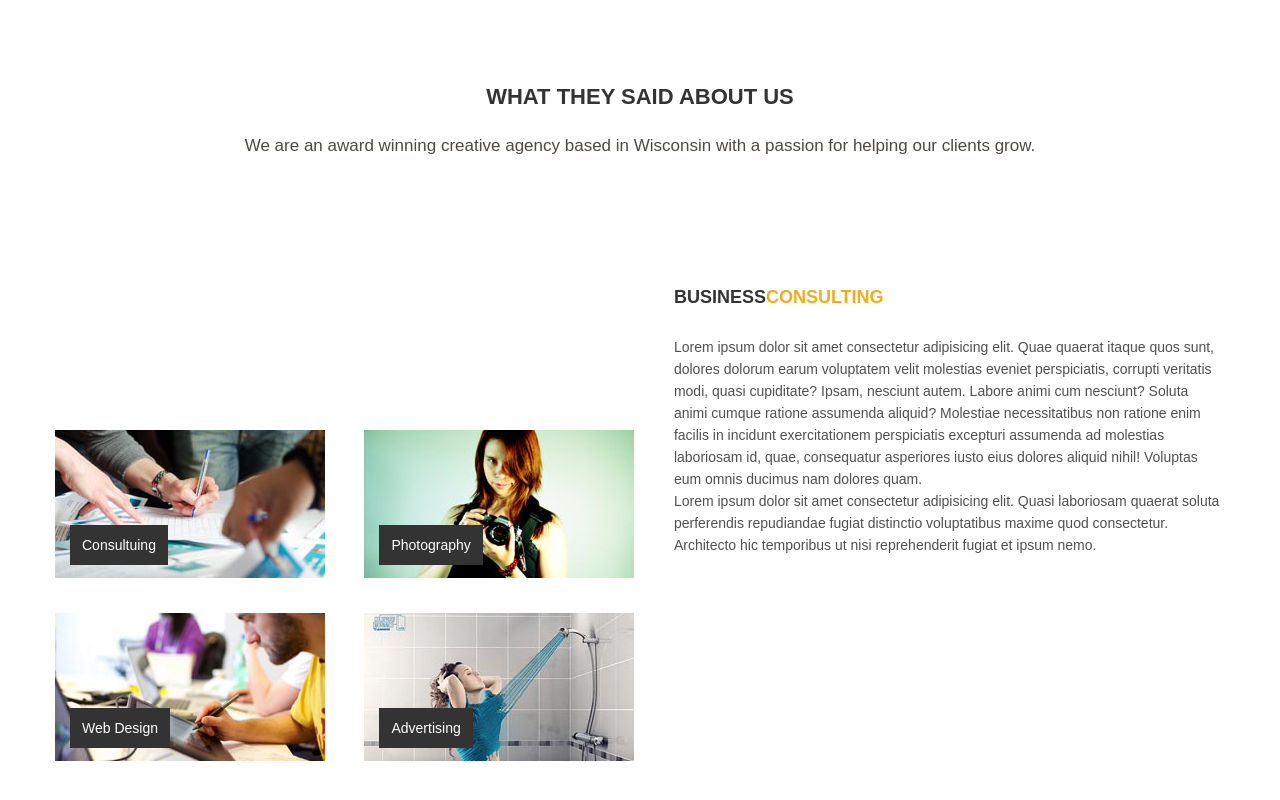
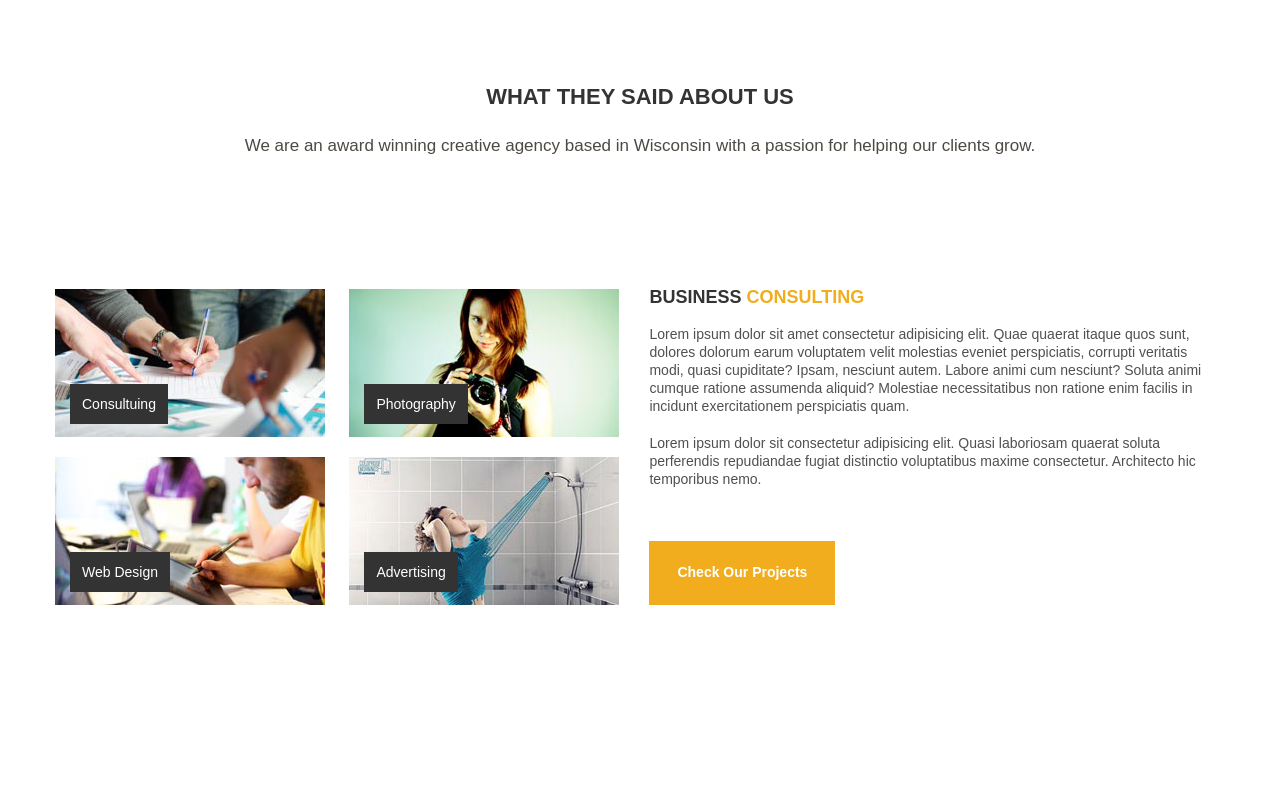
Before and after one commit to Uriel-fon-erlih/sertiz, a plain HTML site: page index.html in a window 1280 px wide. Shown: the part 1616-2416 px from the top of the page. After the commit the page ends 2337 px from the top, so only its background shows below. Drawn offline with Linux system fonts and the light colour scheme.

Commit message:
redid the photo block, text block in hnml and css file

```diff
--- a/css/style.css
+++ b/css/style.css
@@ -129,34 +129,36 @@ section {
   color: #4d4943;
 }
 
-.photo-block1 {
-  margin-right: 35px;
-  margin-bottom: 35px;
+.photo-block {
+  display: inline-block;
+  width: 590px;
+}
+.photo-block-text {
+  display: inline-block;
+  width: 560px;
+}
+
+.photo-block-set {
+  margin-right: 20px;
+  margin-bottom: 20px;
   width: 270px;
   height: 148px;
   display: inline-block;
+}
+
+.photo-block1 {
   background-image: url("../img/photo1.png");
 }
+
 .photo-block2 {
-  margin-right: 35px;
-  margin-bottom: 35px;
-  width: 270px;
-  height: 148px;
-  display: inline-block;
   background-image: url("../img/photo2.png");
 }
+
 .photo-block3 {
-  margin-right: 35px;
-  width: 270px;
-  height: 148px;
-  display: inline-block;
   background-image: url("../img/photo3.png");
 }
+
 .photo-block4 {
-  margin-right: 35px;
-  width: 270px;
-  height: 148px;
-  display: inline-block;
   background-image: url("../img/photo4.png");
 }
 
@@ -177,13 +179,9 @@ section {
   background-color: rgba(0, 0, 0, 0.4);
 }
 
-.photo-block-text {
-  display: inline-block;
-}
 .photo-block-title {
   font-size: 18px;
   line-height: 18px;
-  margin-bottom: 30px;
   text-transform: uppercase;
   color: #333;
 }
@@ -191,8 +189,24 @@ section {
   color: #f1ad1d;
 }
 .photo-block-p {
+  display: inline-block;
+  margin-top: 19px;
   font-size: 14px;
-  line-height: 22px;
-  width: 550px;
+  line-height: 18px;
   color: #505050;
 }
+
+.yellow-click {
+  padding: 22px 27px 24px;
+  background: #f1ad1d;
+  font-weight: bold;
+  font-size: 14px;
+  line-height: 12;
+  color: #fff;
+  border: 1px solid #f1ad1d;
+}
+
+.yellow-click:hover {
+  color: #f1ad1d;
+  background: #fff;
+}
--- a/index.html
+++ b/index.html
@@ -45,26 +45,39 @@
       </p>
     </section>
     <section class="container">
-      <div class="photo-block1">
+      <div class="photo-block">
+        <div class="photo-block1 photo-block-set">
           <span class="photo-click">Consultuing</span>
         </div>
-      <div class="photo-block2">
+        <div class="photo-block2 photo-block-set">
           <span class="photo-click">Photography</span>
         </div>
-<div class="photo-block-text">
-        <h2 class="photo-block-title">Business<span class="yellow-title">Consulting</span></h2>
-        <p class="photo-block-p">Lorem ipsum dolor sit amet consectetur adipisicing elit. Quae quaerat itaque quos sunt, dolores dolorum earum voluptatem velit molestias eveniet perspiciatis, corrupti veritatis modi, quasi cupiditate? Ipsam, nesciunt autem. Labore animi cum nesciunt? Soluta animi cumque ratione assumenda aliquid? Molestiae necessitatibus non ratione enim facilis in incidunt exercitationem perspiciatis excepturi assumenda ad molestias laboriosam id, quae, consequatur asperiores iusto eius dolores aliquid nihil! Voluptas eum omnis ducimus nam dolores quam.</p>
-        <p class="photo-block-p">Lorem ipsum dolor sit amet consectetur adipisicing elit. Quasi laboriosam quaerat soluta perferendis repudiandae fugiat distinctio voluptatibus maxime quod consectetur. Architecto hic temporibus ut nisi reprehenderit fugiat et ipsum nemo.</p>
-      </div>
-
-      <div class="photo-block3">
+        <div class="photo-block3 photo-block-set">
           <span class="photo-click">Web Design</span>
         </div>
-      <div class="photo-block4">
+        <div class="photo-block4 photo-block-set">
           <span class="photo-click">Advertising</span>
         </div>
+      </div>
+      <div class="photo-block-text">
+        <h2 class="photo-block-title">
+          Business <span class="yellow-title">Consulting</span>
+        </h2>
+        <p class="photo-block-p">
+          Lorem ipsum dolor sit amet consectetur adipisicing elit. Quae quaerat
+          itaque quos sunt, dolores dolorum earum voluptatem velit molestias
+          eveniet perspiciatis, corrupti veritatis modi, quasi cupiditate?
+          Ipsam, nesciunt autem. Labore animi cum nesciunt? Soluta animi cumque
+          ratione assumenda aliquid? Molestiae necessitatibus non ratione enim
+          facilis in incidunt exercitationem perspiciatis quam.
+        </p>
+        <p class="photo-block-p">
+          Lorem ipsum dolor sit consectetur adipisicing elit. Quasi laboriosam
+          quaerat soluta perferendis repudiandae fugiat distinctio voluptatibus
+          maxime consectetur. Architecto hic temporibus nemo.
+        </p>
+        <span class="yellow-click">Check Our Projects</span>
+      </div>
     </section>
-
-
   </body>
 </html>
```
Lines whose indentation alone changed are shown as unchanged.
